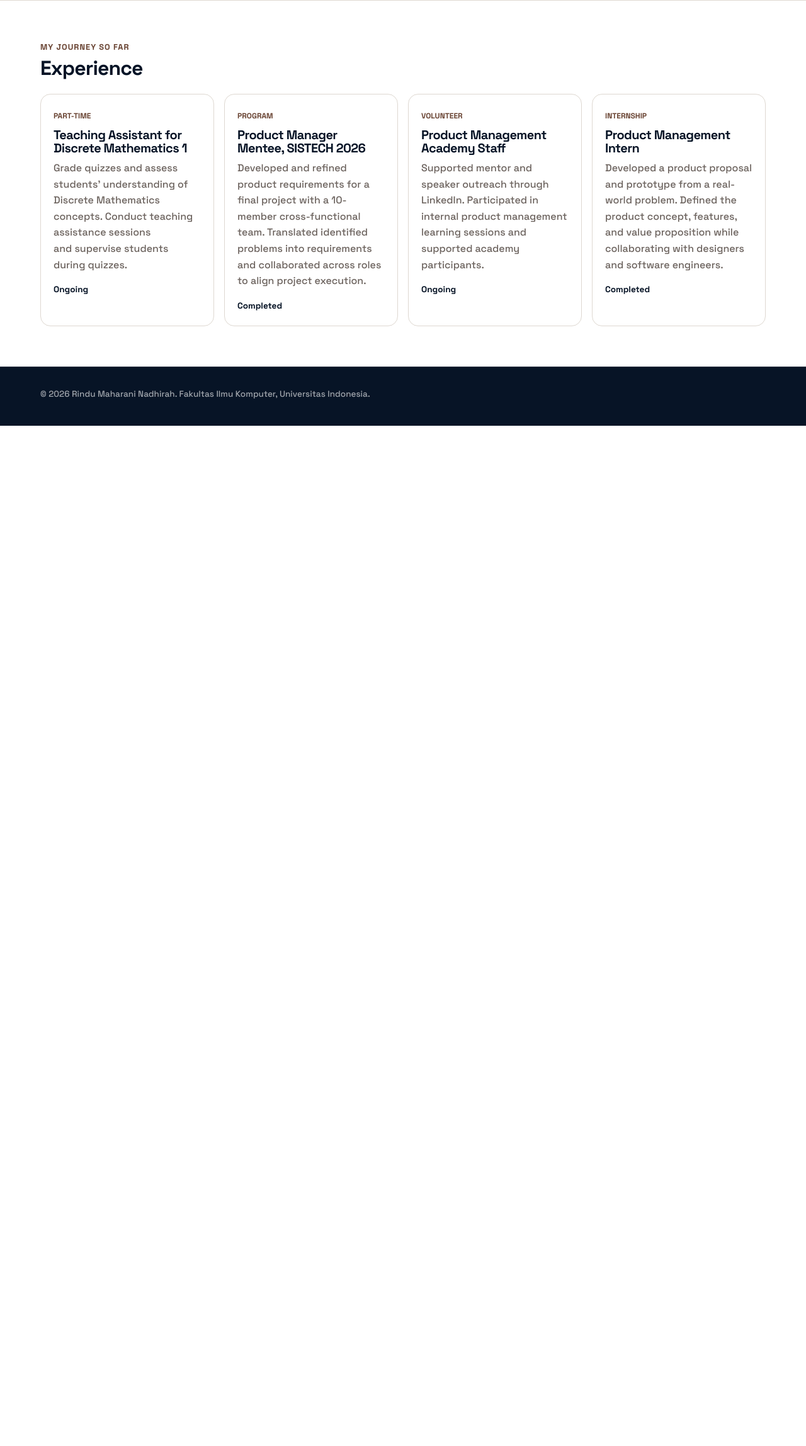
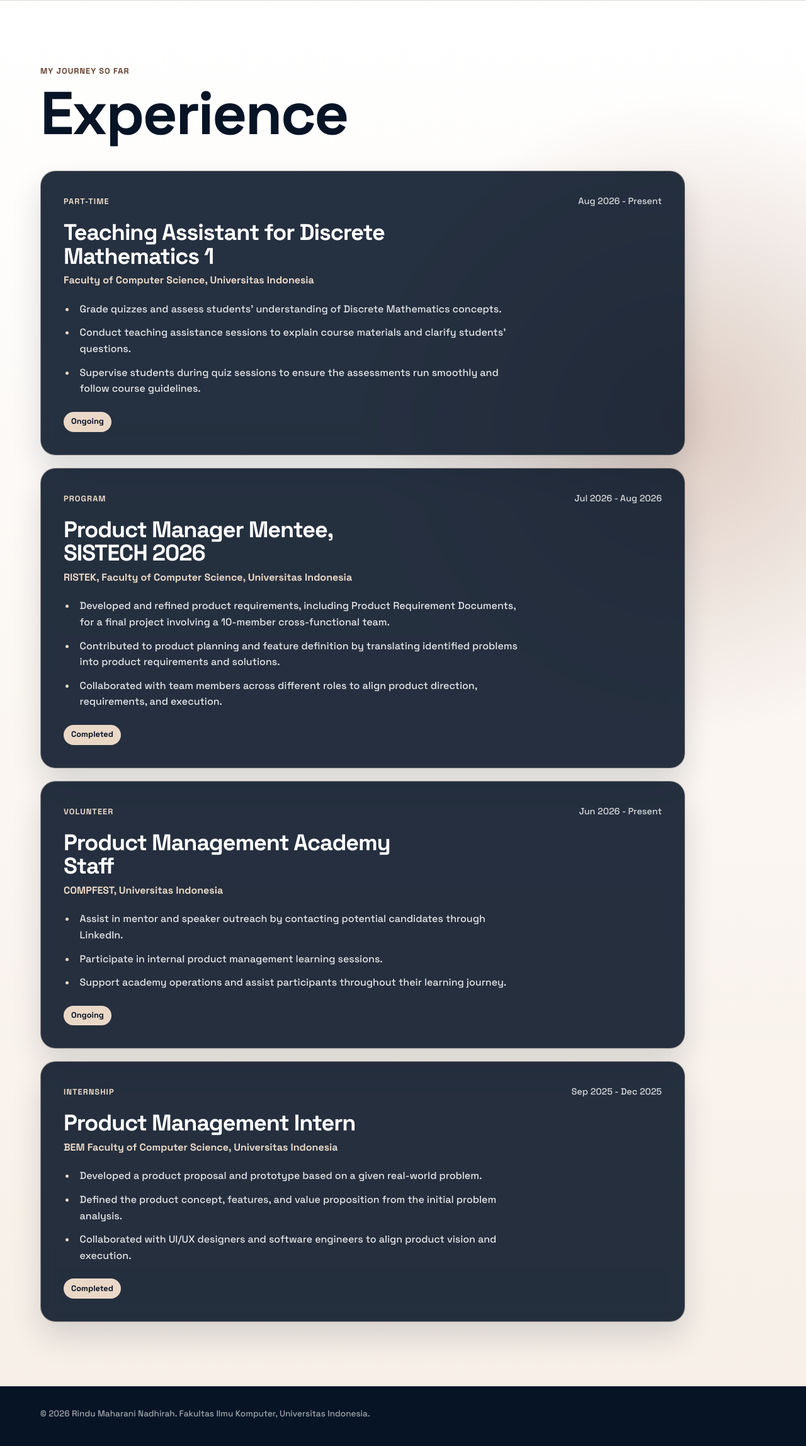
Before and after one commit to rindunadhirah/myportfolio, a Django app: page /experience/ in a window 1280 px wide. Shown: the part 77-2373 px from the top of the page at 63% size. Before the commit the page ends 753 px from the top, so only its background shows below. Run offline with Django 5.2, Linux system fonts and the light colour scheme; data comes from the database, SQL or seed files in the repository.

Commit message:
feat: add experience details

```diff
--- a/main/models.py
+++ b/main/models.py
@@ -18,6 +18,8 @@ class Experience(models.Model):
     title = models.CharField(max_length=255)
     organization = models.CharField(max_length=255, default="")
     description = models.TextField()
+    # Store each responsibility as a separate point.
+    responsibilities = models.JSONField(default=list)
     category = models.CharField(
         max_length=20,
         choices=EXPERIENCE_CHOICES,
--- a/static/css/style.css
+++ b/static/css/style.css
@@ -1172,13 +1172,25 @@ section[id] {
     }
 }
 
+/* Experience section */
 .experience-section {
-    padding: 4rem 0;
+    padding: clamp(4rem, 8vw, 7rem) 0;
+    background:
+        radial-gradient(
+            circle at 85% 30%,
+            rgba(149, 98, 71, 0.3),
+            transparent 32rem
+        ),
+        linear-gradient(
+            180deg,
+            var(--white),
+            var(--cream-light)
+        );
     border-top: 1px solid var(--line);
 }
 
 .section-kicker {
-    color: var(--accent-dark);
+    color: var(--brown-dark);
     font-size: 0.8rem;
     font-weight: 700;
     letter-spacing: 0.08em;
@@ -1186,42 +1198,132 @@ section[id] {
 }
 
 .experience-section h1 {
-    margin: 0.4rem 0 1.5rem;
-    font-size: 2rem;
+    margin: 0.4rem 0 2.5rem;
+    color: var(--navy);
+    font-size: clamp(3rem, 8vw, 6rem);
 }
 
+/* Stack experiences from newest to oldest */
 .experience-grid {
     display: grid;
-    grid-template-columns: repeat(auto-fit, minmax(240px, 1fr));
-    gap: 1rem;
+    gap: 1.25rem;
+    max-width: 64rem;
 }
 
+/* Style each experience card */
 .experience-card {
-    padding: 1.25rem;
-    background-color: #fff;
-    border: 1px solid var(--line);
-    border-radius: var(--radius);
+    padding: clamp(1.5rem, 4vw, 2.25rem);
+    color: var(--white);
+    background-color: rgba(7, 20, 38, 0.88);
+    border: 1px solid rgba(234, 216, 199, 0.5);
+    border-radius: var(--radius-large);
+    box-shadow: 0 1.5rem 3rem rgba(7, 20, 38, 0.14);
+    backdrop-filter: blur(12px);
+    -webkit-backdrop-filter: blur(12px);
+    transition:
+        transform 300ms var(--ease-out),
+        border-color 300ms ease,
+        box-shadow 300ms ease;
+}
+
+.experience-card:hover {
+    transform: translateY(-4px);
+    border-color: var(--nude-cream);
+    box-shadow: 0 1.75rem 3.5rem rgba(7, 20, 38, 0.22);
+}
+
+/* Keep the category and date together */
+.experience-card-header {
+    display: flex;
+    flex-wrap: wrap;
+    justify-content: space-between;
+    align-items: baseline;
+    gap: 0.5rem 1.5rem;
 }
 
 .experience-category {
-    color: var(--accent-dark);
-    font-size: 0.75rem;
+    color: var(--nude-cream);
+    font-size: 0.8rem;
     font-weight: 700;
+    letter-spacing: 0.08em;
     text-transform: uppercase;
 }
 
-.experience-card h2 {
-    margin: 0.5rem 0;
-    font-size: 1.25rem;
+.experience-date {
+    margin: 0;
+    color: rgba(255, 255, 255, 0.82);
+    font-size: 0.9rem;
+    font-weight: 500;
 }
 
-.experience-description,
+/* Style the role and organization */
+.experience-card h2 {
+    max-width: 24ch;
+    margin: 1.25rem 0 0.35rem;
+    color: var(--white);
+    font-size: clamp(1.5rem, 4vw, 2.25rem);
+}
+
+.experience-organization {
+    color: var(--nude-cream);
+    font-weight: 700;
+}
+
+/* Style the responsibility points */
+.experience-responsibilities {
+    display: grid;
+    gap: 0.75rem;
+    max-width: 70ch;
+    margin-top: 1.25rem;
+    padding-left: 1.25rem;
+    color: rgba(255, 255, 255, 0.88);
+}
+
+.experience-responsibilities li {
+    padding-left: 0.35rem;
+}
+
+.experience-responsibilities li::marker {
+    color: var(--nude-cream);
+}
+
+.experience-description {
+    max-width: 70ch;
+    margin-top: 1.25rem;
+    color: rgba(255, 255, 255, 0.88);
+}
+
+/* Show whether the experience is ongoing */
+.experience-status {
+    display: inline-flex;
+    margin-top: 1.5rem;
+    padding: 0.35rem 0.75rem;
+    color: var(--navy);
+    background-color: var(--nude-cream);
+    border-radius: 999px;
+    font-size: 0.8rem;
+    font-weight: 700;
+}
+
 .empty-state {
     color: var(--text-muted);
 }
 
-.experience-status {
-    margin-top: 1rem;
-    font-size: 0.85rem;
-    font-weight: 600;
+/* Adjust the cards for small screens */
+@media (max-width: 48rem) {
+    .experience-card-header {
+        align-items: flex-start;
+        flex-direction: column;
+    }
 }
+
+/* Respect the visitor's motion preference */
+@media (prefers-reduced-motion: reduce) {
+    .experience-card {
+        transition: none;
+    }
+
+    .experience-card:hover {
+        transform: none;
+    }
+}
--- a/templates/experience.html
+++ b/templates/experience.html
@@ -59,13 +59,45 @@
                 <div class="experience-grid">
                     {% for experience in experience_list %}
                         <article class="experience-card">
-                            <span class="experience-category">
-                                {{ experience.get_category_display }}
-                            </span>
+                            <!-- Show the experience type and date -->
+                            <div class="experience-card-header">
+                                <span class="experience-category">
+                                    {{ experience.get_category_display }}
+                                </span>
+
+                                <p class="experience-date">
+                                    <time datetime="{{ experience.started_on|date:'Y-m-d' }}">
+                                        {{ experience.started_on|date:"M Y" }}
+                                    </time>
+                                    -
+                                    {% if experience.ended_on %}
+                                        <time datetime="{{ experience.ended_on|date:'Y-m-d' }}">
+                                            {{ experience.ended_on|date:"M Y" }}
+                                        </time>
+                                    {% else %}
+                                        Present
+                                    {% endif %}
+                                </p>
+                            </div>
+
+                            <!-- Show the role and organization -->
                             <h2>{{ experience.title }}</h2>
-                            <p class="experience-description">
-                                {{ experience.description }}
+                            <p class="experience-organization">
+                                {{ experience.organization }}
                             </p>
+
+                            <!-- Show each responsibility as a separate point -->
+                            {% if experience.responsibilities %}
+                                <ul class="experience-responsibilities">
+                                    {% for responsibility in experience.responsibilities %}
+                                        <li>{{ responsibility }}</li>
+                                    {% endfor %}
+                                </ul>
+                            {% else %}
+                                <p class="experience-description">
+                                    {{ experience.description }}
+                                </p>
+                            {% endif %}
 
                             {% if experience.is_ongoing %}
                                 <p class="experience-status">Ongoing</p>
```
Also changed, not shown: main/tests.py (+18 -2 lines), main/migrations/0007_add_experience_responsibilities.py (added).
